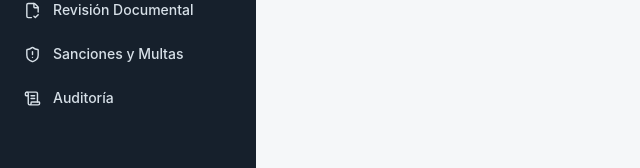
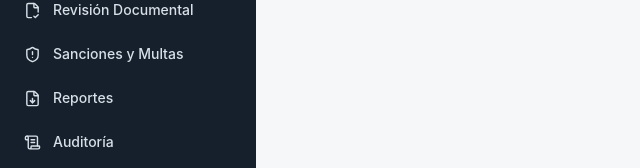
Before and after one commit to criatianalexaindercoquesuarez-lgtm/etinar-sst, a React (Vite) app in the folder frontend/: page / in a window 1280 px wide. Shown: the part 231-399 px from the top of the page, without its empty margins (0-640 px from the left). Built offline with nearby package versions, Linux system fonts and the light colour scheme; no server answers; sample sign-in values are in the browser's storage.

Commit message:
Add files via upload

```diff
--- a/frontend/src/components/Layout.tsx
+++ b/frontend/src/components/Layout.tsx
@@ -6,6 +6,7 @@ import {
   FileCheck2,
   ScrollText,
   ShieldAlert,
+  FileDown,
   LogOut,
 } from 'lucide-react';
 import { useAuth, ROLE_LABELS } from '../lib/auth';
@@ -30,6 +31,12 @@ const NAV_ITEMS = [
     label: 'Sanciones y Multas',
     icon: ShieldAlert,
     roles: ['admin'],
+  },
+  {
+    to: '/reportes',
+    label: 'Reportes',
+    icon: FileDown,
+    roles: ['admin', 'coordinador_sst', 'director'],
   },
   {
     to: '/auditoria',
```
